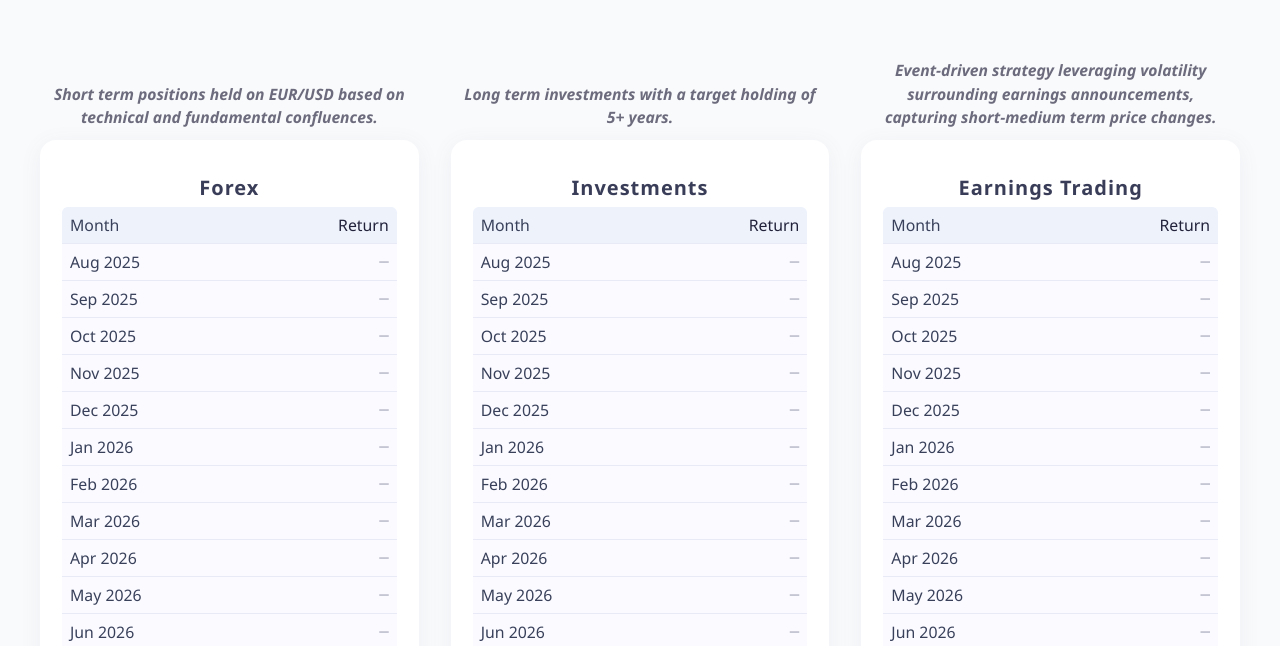
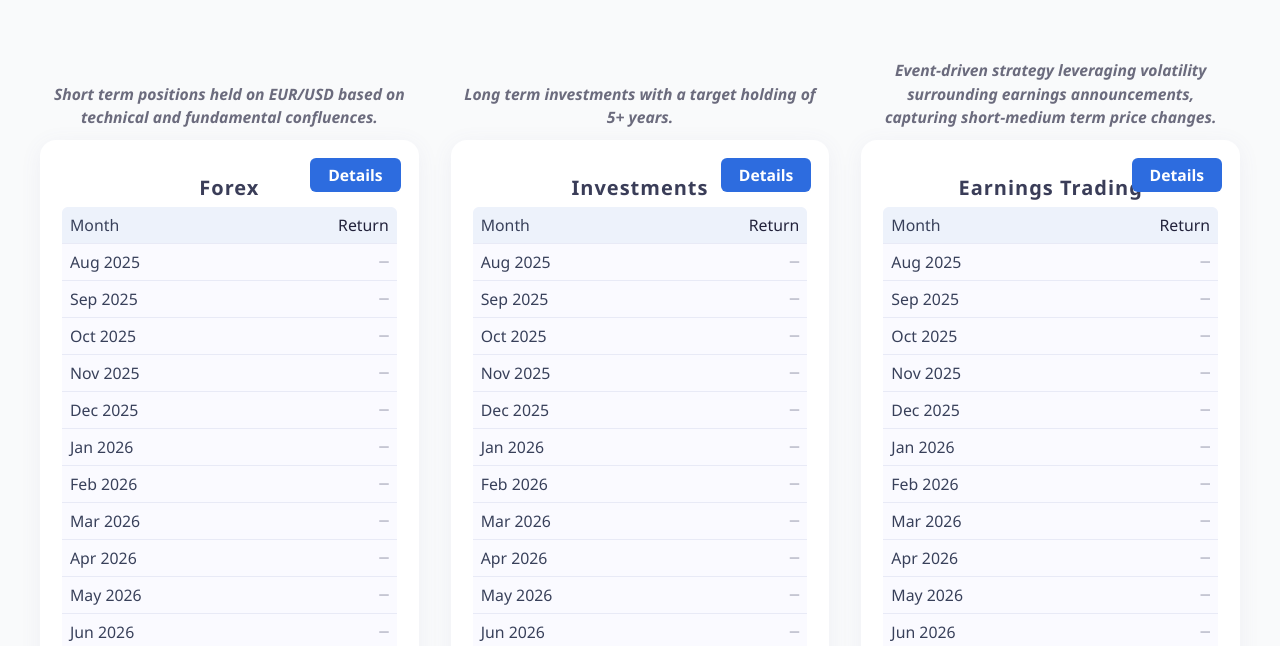
Before and after one commit to Kronix98/Multi-Strategy-Fund, a plain HTML site: page index.html in a window 1280 px wide. Shown: the part 154-800 px from the top of the page. Drawn offline with Linux system fonts and the light colour scheme.

Commit message:
Update index.html

```diff
--- a/index.html
+++ b/index.html
@@ -66,7 +66,8 @@
       text-align: center;
       font-size: 0.98rem;
       color: #6b6b7d;
-      font-weight: 400;
+      font-weight: bold;
+      font-style: italic;
       line-height: 1.5;
       margin-bottom: 10px;
       padding: 0 10px;
@@ -77,8 +78,6 @@
       display: flex;
       align-items: flex-end;
       justify-content: center;
-      font-style: italic;
-      font-weight: bold;
     }
     .top-row {
       display: flex;
@@ -150,6 +149,25 @@
     }
     .returns-table tr:last-child td {
       border-bottom: none;
+    }
+    .details-btn {
+      position: absolute;
+      top: 18px;
+      right: 18px;
+      padding: 6px 18px;
+      font-size: 0.98rem;
+      background: #2d6cdf;
+      color: #fff;
+      border-radius: 6px;
+      text-decoration: none;
+      border: none;
+      font-weight: 600;
+      transition: background 0.2s;
+      z-index: 2;
+      cursor: pointer;
+    }
+    .details-btn:hover {
+      background: #183f7b;
     }
     /* Total Returns box below */
     .total-returns-area {
@@ -251,6 +269,7 @@
       <div class="top-row">
         <!-- Forex Box -->
         <section class="returns-section">
+          <a href="forex-details.html" class="details-btn">Details</a>
           <div class="returns-title">Forex</div>
           <table class="returns-table">
             <thead>
@@ -278,6 +297,7 @@
         </section>
         <!-- Investments Box -->
         <section class="returns-section">
+          <a href="investments-details.html" class="details-btn">Details</a>
           <div class="returns-title">Investments</div>
           <table class="returns-table">
             <thead>
@@ -305,6 +325,7 @@
         </section>
         <!-- Earnings Trading Box -->
         <section class="returns-section">
+          <a href="earnings-details.html" class="details-btn">Details</a>
           <div class="returns-title">Earnings Trading</div>
           <table class="returns-table">
             <thead>
```
